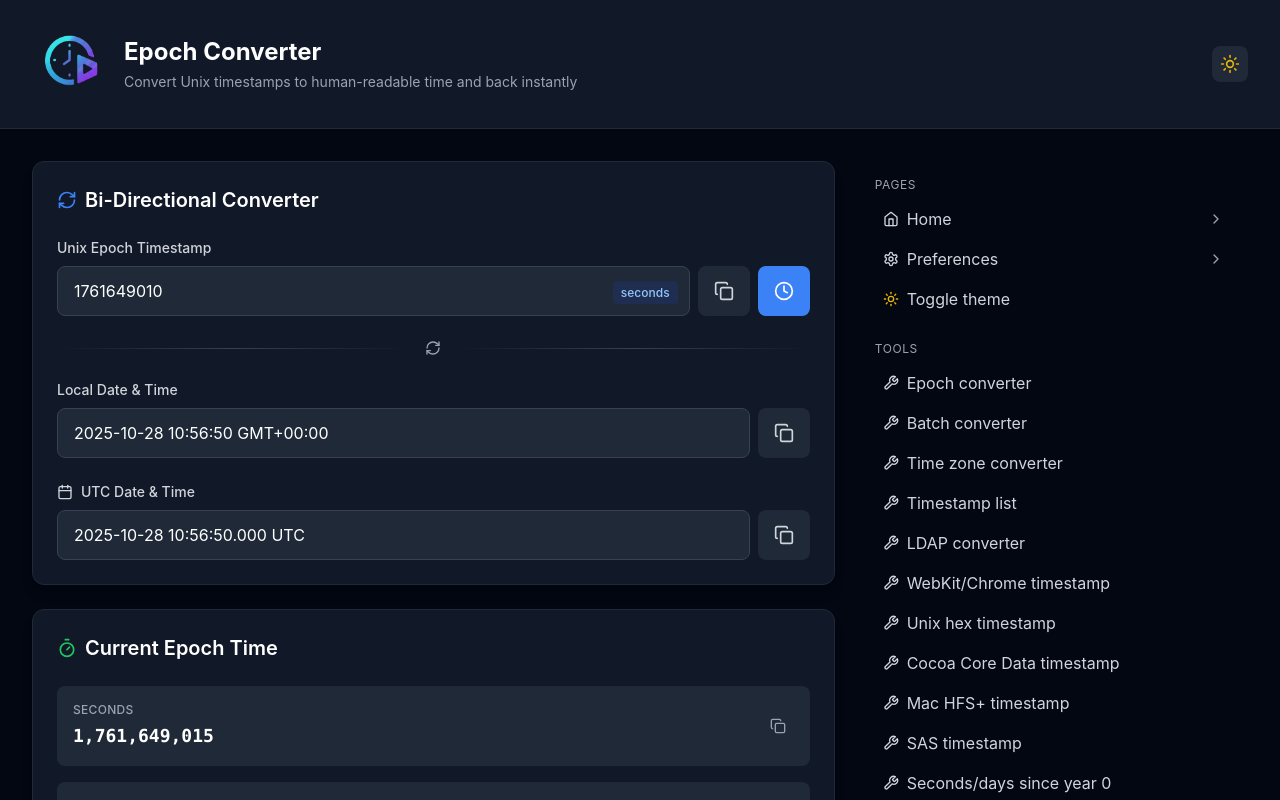
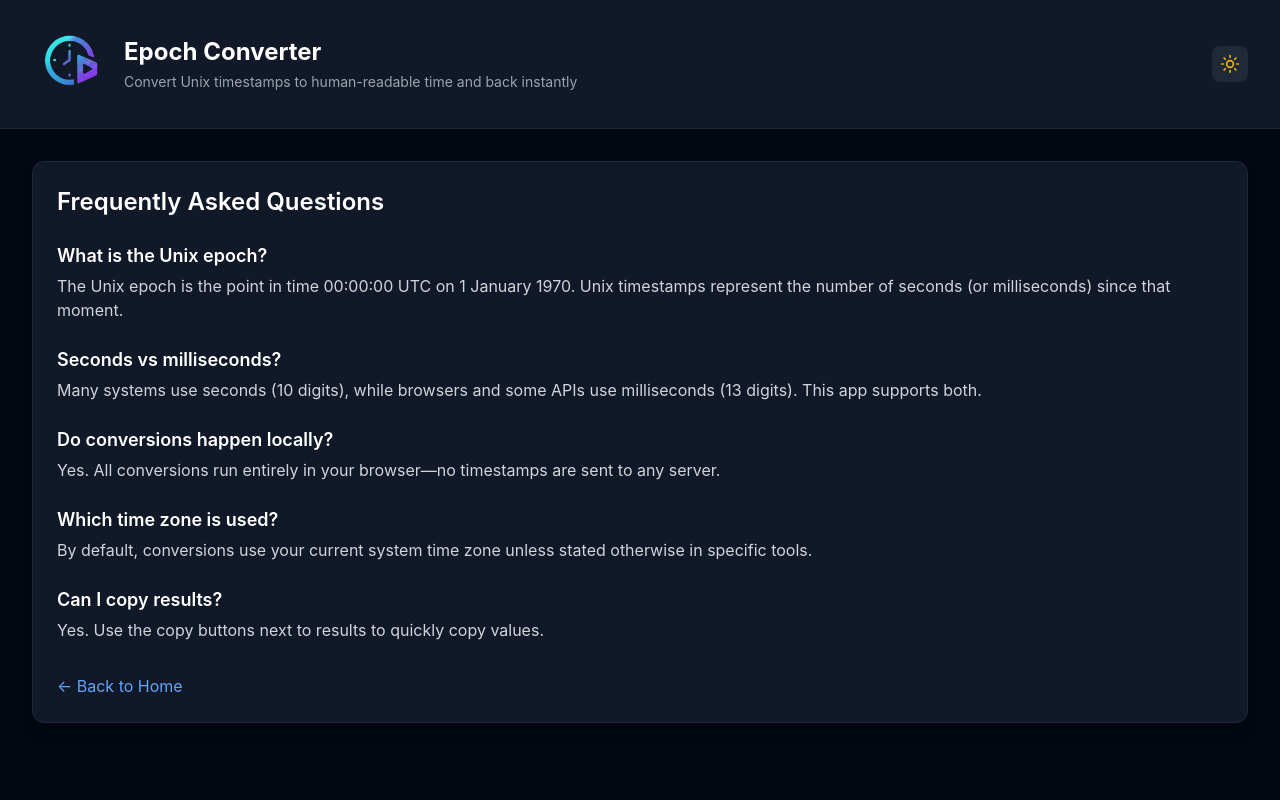
Before and after one commit to pamnanaimanish169/epoch-converter, a React (Vite) app: page /faq in a window 1280 px wide. Shown: the top 800 px of the page. Built offline with nearby package versions, Linux system fonts and the light colour scheme.

Commit message:
Add routing and new pages for About and FAQ

```diff
--- a/package.json
+++ b/package.json
@@ -14,7 +14,8 @@
     "@supabase/supabase-js": "^2.57.4",
     "lucide-react": "^0.344.0",
     "react": "^18.3.1",
-    "react-dom": "^18.3.1"
+    "react-dom": "^18.3.1",
+    "react-router-dom": "^6.30.1"
   },
   "devDependencies": {
     "@eslint/js": "^9.9.1",
--- a/src/App.tsx
+++ b/src/App.tsx
@@ -1,28 +1,19 @@
-import { useEffect, useState } from 'react';
+import { useEffect } from 'react';
 import { Header } from './components/Header';
 import { ConverterSection } from './components/ConverterSection';
 import { CurrentEpochClock } from './components/CurrentEpochClock';
-import { BatchConverter } from './components/BatchConverter';
-import { CodeSnippets } from './components/CodeSnippets';
 import { Footer } from './components/Footer';
 import { SideNav } from './components/SideNav';
 import { ToastContainer } from './components/Toast';
 import { useTheme } from './hooks/useTheme';
 import { useToast } from './hooks/useToast';
-import { getCurrentEpoch } from './utils/epochUtils';
+import { Routes, Route } from 'react-router-dom';
+import About from './pages/About';
+import FAQ from './pages/FAQ';
 
 function App() {
   const { theme, toggleTheme } = useTheme();
   const { toasts, addToast, removeToast } = useToast();
-  const [currentEpoch, setCurrentEpoch] = useState(getCurrentEpoch('seconds'));
-
-  useEffect(() => {
-    const interval = setInterval(() => {
-      setCurrentEpoch(getCurrentEpoch('seconds'));
-    }, 1000);
-
-    return () => clearInterval(interval);
-  }, []);
 
   useEffect(() => {
     const handleKeyPress = (e: KeyboardEvent) => {
@@ -45,26 +36,30 @@ function App() {
   };
 
   return (
-    <div className="min-h-screen bg-gray-50 dark:bg-gray-950 transition-colors">
+    <div className="min-h-screen bg-gray-50 dark:bg-gray-950 transition-colors flex flex-col">
       <Header theme={theme} onToggleTheme={toggleTheme} />
 
-      <main className="max-w-7xl mx-auto px-4 sm:px-6 lg:px-8 py-8">
+      <main className="flex-1 max-w-7xl mx-auto px-4 sm:px-6 lg:px-8 py-8 w-full">
+        <Routes>
+          <Route
+            path="/"
+            element={
               <div className="grid grid-cols-1 lg:grid-cols-3 gap-6">
                 <div className="lg:col-span-2 space-y-6">
                   <ConverterSection onCopy={handleCopy} />
                   <CurrentEpochClock onCopy={handleCopy} />
-            {/* <BatchConverter />
-            <CodeSnippets
-              epoch={currentEpoch}
-              unit="seconds"
-              onCopy={handleCopy}
-            /> */}
+                  {/* Reserved for future tools/components */}
                 </div>
 
                 <div className="space-y-6">
                   <SideNav onToggleTheme={toggleTheme} isDark={theme === 'dark'} />
                 </div>
               </div>
+            }
+          />
+          <Route path="/about" element={<About />} />
+          <Route path="/faq" element={<FAQ />} />
+        </Routes>
       </main>
 
       <Footer />
--- a/src/components/SideNav.tsx
+++ b/src/components/SideNav.tsx
@@ -1,4 +1,5 @@
-import { ChevronRight, Home, Settings, Sun, Moon, Wrench } from 'lucide-react';
+import { ChevronRight, Home, Settings, Sun, Moon, Wrench, Info, HelpCircle } from 'lucide-react';
+import { Link } from 'react-router-dom';
 
 interface SideNavProps {
   onToggleTheme: () => void;
@@ -14,11 +15,25 @@ export const SideNav = ({ onToggleTheme, isDark }: SideNavProps) => {
             <h3 className="text-xs uppercase tracking-wider text-gray-500 dark:text-gray-400 mb-2">Pages</h3>
             <ul className="space-y-1">
               <li>
-                <a href="#home" className="flex items-center gap-2 px-2 py-1.5 rounded hover:bg-gray-100 dark:hover:bg-gray-800 text-gray-700 dark:text-gray-300">
+                <Link to="/" className="flex items-center gap-2 px-2 py-1.5 rounded hover:bg-gray-100 dark:hover:bg-gray-800 text-gray-700 dark:text-gray-300">
                   <Home className="w-4 h-4" />
                   <span>Home</span>
                   <ChevronRight className="w-4 h-4 ml-auto text-gray-400" />
-                </a>
+                </Link>
+              </li>
+              <li>
+                <Link to="/about" className="flex items-center gap-2 px-2 py-1.5 rounded hover:bg-gray-100 dark:hover:bg-gray-800 text-gray-700 dark:text-gray-300">
+                  <Info className="w-4 h-4" />
+                  <span>About</span>
+                  <ChevronRight className="w-4 h-4 ml-auto text-gray-400" />
+                </Link>
+              </li>
+              <li>
+                <Link to="/faq" className="flex items-center gap-2 px-2 py-1.5 rounded hover:bg-gray-100 dark:hover:bg-gray-800 text-gray-700 dark:text-gray-300">
+                  <HelpCircle className="w-4 h-4" />
+                  <span>FAQ</span>
+                  <ChevronRight className="w-4 h-4 ml-auto text-gray-400" />
+                </Link>
               </li>
               <li>
                 <a href="#preferences" className="flex items-center gap-2 px-2 py-1.5 rounded hover:bg-gray-100 dark:hover:bg-gray-800 text-gray-700 dark:text-gray-300">
--- a/src/main.tsx
+++ b/src/main.tsx
@@ -1,10 +1,13 @@
 import { StrictMode } from 'react';
+import { BrowserRouter } from 'react-router-dom';
 import { createRoot } from 'react-dom/client';
 import App from './App.tsx';
 import './index.css';
 
 createRoot(document.getElementById('root')!).render(
   <StrictMode>
-    <App />
+    <BrowserRouter>
+      <App />
+    </BrowserRouter>
   </StrictMode>
 );
--- /dev/null
+++ b/src/pages/About.tsx
@@ -0,0 +1,39 @@
+import { Link } from 'react-router-dom';
+
+export const About = () => {
+  return (
+    <div className="bg-white dark:bg-gray-900 rounded-xl shadow-lg border border-gray-200 dark:border-gray-800 p-6 transition-colors">
+      <h1 className="text-2xl font-semibold text-gray-900 dark:text-white mb-4">About Epoch Converter</h1>
+      <p className="text-gray-700 dark:text-gray-300">
+        Epoch Converter is a fast, privacy-friendly tool to convert Unix timestamps
+        to human-readable dates and back. It also includes utilities like a live
+        epoch clock and handy code snippets for working with timestamps in popular
+        languages.
+      </p>
+
+      <h2 className="text-lg font-semibold text-gray-900 dark:text-white mt-8 mb-2">Why this project?</h2>
+      <p className="text-gray-700 dark:text-gray-300">
+        Time handling is deceptively tricky. This app aims to be a clean and
+        reliable companion for developers and analysts who work with timestamps
+        daily—without ads, tracking, or clutter.
+      </p>
+
+      <h2 className="text-lg font-semibold text-gray-900 dark:text-white mt-8 mb-2">Key features</h2>
+      <ul className="list-disc pl-6 space-y-1 text-gray-700 dark:text-gray-300">
+        <li>Convert between Unix epoch and readable dates</li>
+        <li>Support for seconds and milliseconds</li>
+        <li>Live epoch clock</li>
+        <li>Copy-to-clipboard with one click</li>
+        <li>Light/Dark theme with quick toggle</li>
+      </ul>
+
+      <div className="mt-8">
+        <Link to="/" className="text-blue-600 dark:text-blue-400 hover:underline">
+          ← Back to Home
+        </Link>
+      </div>
+    </div>
+  );
+};
+
+export default About;
--- /dev/null
+++ b/src/pages/FAQ.tsx
@@ -0,0 +1,47 @@
+import { Link } from 'react-router-dom';
+
+export const FAQ = () => {
+  return (
+    <div className="bg-white dark:bg-gray-900 rounded-xl shadow-lg border border-gray-200 dark:border-gray-800 p-6 transition-colors">
+      <h1 className="text-2xl font-semibold text-gray-900 dark:text-white mb-4">Frequently Asked Questions</h1>
+
+      <h3 className="text-lg font-semibold text-gray-900 dark:text-white mt-6 mb-1">What is the Unix epoch?</h3>
+      <p className="text-gray-700 dark:text-gray-300">
+        The Unix epoch is the point in time 00:00:00 UTC on 1 January 1970.
+        Unix timestamps represent the number of seconds (or milliseconds) since
+        that moment.
+      </p>
+
+      <h3 className="text-lg font-semibold text-gray-900 dark:text-white mt-6 mb-1">Seconds vs milliseconds?</h3>
+      <p className="text-gray-700 dark:text-gray-300">
+        Many systems use seconds (10 digits), while browsers and some APIs use
+        milliseconds (13 digits). This app supports both.
+      </p>
+
+      <h3 className="text-lg font-semibold text-gray-900 dark:text-white mt-6 mb-1">Do conversions happen locally?</h3>
+      <p className="text-gray-700 dark:text-gray-300">
+        Yes. All conversions run entirely in your browser—no timestamps are sent
+        to any server.
+      </p>
+
+      <h3 className="text-lg font-semibold text-gray-900 dark:text-white mt-6 mb-1">Which time zone is used?</h3>
+      <p className="text-gray-700 dark:text-gray-300">
+        By default, conversions use your current system time zone unless stated
+        otherwise in specific tools.
+      </p>
+
+      <h3 className="text-lg font-semibold text-gray-900 dark:text-white mt-6 mb-1">Can I copy results?</h3>
+      <p className="text-gray-700 dark:text-gray-300">
+        Yes. Use the copy buttons next to results to quickly copy values.
+      </p>
+
+      <div className="mt-8">
+        <Link to="/" className="text-blue-600 dark:text-blue-400 hover:underline">
+          ← Back to Home
+        </Link>
+      </div>
+    </div>
+  );
+};
+
+export default FAQ;
```
Lines whose indentation alone changed are shown as unchanged.
